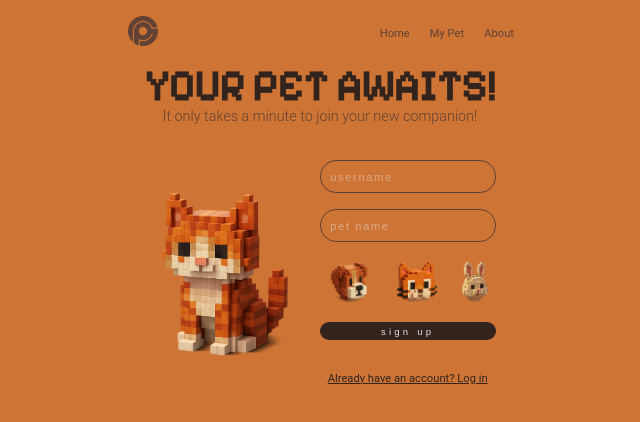
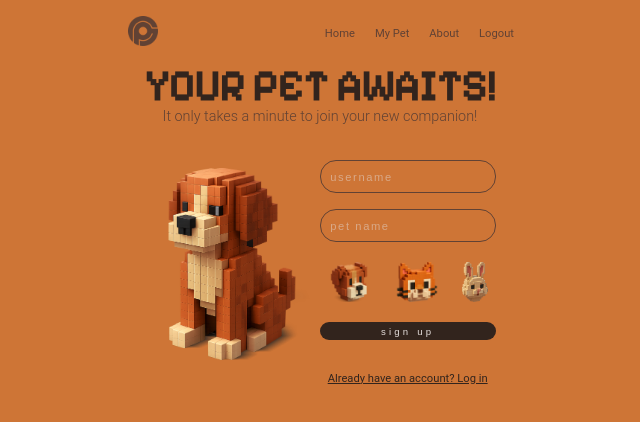
Before and after one commit to UCC-Batch-26/vivipet, a React (Vite) app in the folder apps/frontend/: page /signup in a window 1280 px wide. Shown: the top 422 px of the page, without its empty margins (314-954 px from the left). Built offline with nearby package versions, Linux system fonts and the light colour scheme; no server answers; sample sign-in values are in the browser's storage.

Commit message:
fix: store id fix #66

```diff
--- a/apps/frontend/src/app.jsx
+++ b/apps/frontend/src/app.jsx
@@ -1,4 +1,4 @@
-import React, { useState } from 'react';
+import React, { useState, useEffect } from 'react';
 import { Routes, Route, NavLink, Navigate, useNavigate } from 'react-router-dom';
 
 import { Home } from '@/modules/home/pages/home';
@@ -10,8 +10,27 @@ import styles from './index.module.css';
 import { IMAGES } from '@/assets/images';
 
 export default function App() {
-  const [loggedInUser, setLoggedInUser] = useState(null); // Tracks login status
+  const [loggedInUser, setLoggedInUser] = useState(null);
   const navigate = useNavigate();
+
+  useEffect(() => {
+    const savedUser = localStorage.getItem('loggedInUser');
+    if (savedUser) {
+      setLoggedInUser(JSON.parse(savedUser));
+    }
+  }, []);
+
+  const handleLogin = (user) => {
+    setLoggedInUser(user);
+    localStorage.setItem('loggedInUser', JSON.stringify(user));
+    navigate(`/pet/${user._id}/activity`);
+  };
+
+  const handleLogout = () => {
+    setLoggedInUser(null);
+    localStorage.removeItem('loggedInUser');
+    navigate('/login');
+  };
 
   return (
     <div className={styles.appContainer}>
@@ -23,7 +42,7 @@ export default function App() {
           </NavLink>
 
           <NavLink
-            to="/pet/:userId/activity"
+            to={loggedInUser ? `/pet/${loggedInUser._id}/activity` : '/login'}
             className={({ isActive }) => `${styles.navLink} ${isActive ? styles.activeLink : ''}`}
           >
             My Pet
@@ -32,32 +51,28 @@ export default function App() {
           <NavLink to="/about" className={({ isActive }) => `${styles.navLink} ${isActive ? styles.activeLink : ''}`}>
             About
           </NavLink>
+
+          {loggedInUser && (
+            <NavLink
+              to="/login"
+              onClick={handleLogout}
+              className={({ isActive }) => `${styles.navLink} ${isActive ? styles.activeLink : ''}`}
+            >
+              Logout
+            </NavLink>
+          )}
         </nav>
       </header>
 
       <main>
         <Routes>
-          <Route path="/" element={<Home />} />
+          <Route path="/" element={<Home loggedInUser={loggedInUser} />} />
 
-          {/* Protect Pet route: redirect to login if not logged in */}
           <Route path="/pet/:userId/activity" element={loggedInUser ? <Pet /> : <Navigate to="/login" replace />} />
 
           <Route path="/about" element={<About />} />
           <Route path="/signup" element={<SignUp />} />
-
-          {/* Login page passes onLogin callback */}
-          <Route
-            path="/login"
-            element={
-              <LoginPage
-                petBanners={IMAGES.petBanners}
-                onLogin={(user) => {
-                  setLoggedInUser(user);
-                  navigate(`/pet/${user._id}/activity`); // automatically go to Pet page after login
-                }}
-              />
-            }
-          />
+          <Route path="/login" element={<LoginPage petBanners={IMAGES.petBanners} onLogin={handleLogin} />} />
         </Routes>
       </main>
     </div>
--- a/apps/frontend/src/modules/home/pages/log-in.jsx
+++ b/apps/frontend/src/modules/home/pages/log-in.jsx
@@ -15,7 +15,7 @@ export function LoginPage({ petBanners, onLogin }) {
 
     try {
       const user = await login(username);
-      onLogin(user);
+      onLogin(user); // App.jsx will now store in state + localStorage
     } catch (error) {
       alert(error.message);
       console.error(error);
--- a/apps/frontend/src/modules/home/pages/sign-up-form.jsx
+++ b/apps/frontend/src/modules/home/pages/sign-up-form.jsx
@@ -22,7 +22,7 @@ export function SignUpForm({
 
       <div className={formStyles.headerContainer}>
         <img
-          src={selectedPet ? petBanners[selectedPet] : IMAGES.catSignUp}
+          src={selectedPet ? petBanners[selectedPet] : IMAGES.dogSignUp}
           alt="Sign up banner"
           className={formStyles.catSignUp}
         />
--- a/apps/frontend/src/modules/pet/pages/pet.jsx
+++ b/apps/frontend/src/modules/pet/pages/pet.jsx
@@ -36,7 +36,7 @@ export function Pet() {
   useEffect(() => {
     const interval = setInterval(() => {
       if (userId) loadPet();
-    }, 2000);
+    }, 1000);
 
     return () => clearInterval(interval);
   }, [userId]);
```
